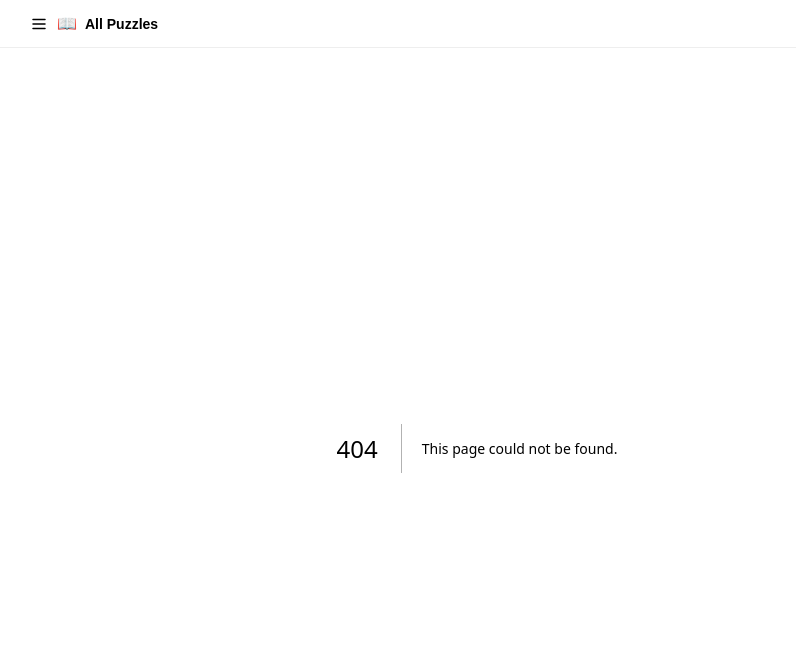
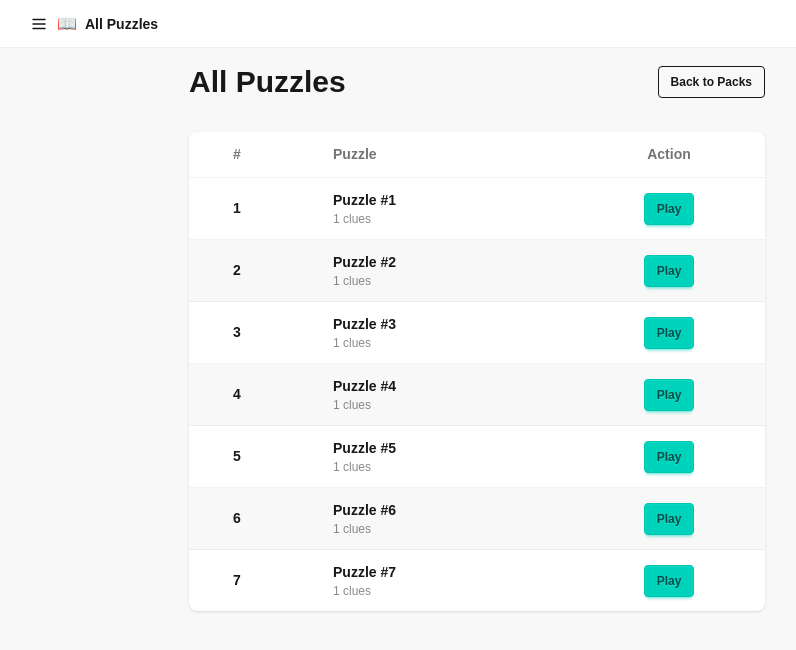
Before and after one commit to VegaSkyLabs/vega-bible-web, a Next.js app: page /puzzles in a window 1280 px wide. Before the commit this address had no page. Shown: the top 650 px of the page, without its empty margins (163-959 px from the left). Built offline with nearby package versions, Linux system fonts and the light colour scheme.

Commit message:
[Add] - Create app routes for daily, random, packs, puzzle, puzzles, and game pages

```diff
--- /dev/null
+++ b/app/daily/page.tsx
@@ -0,0 +1,19 @@
+import { getDailyPuzzle } from '@/lib/puzzles/loader';
+import SinglePuzzleGame from '@/components/SinglePuzzleGame';
+import { notFound } from 'next/navigation';
+
+export const dynamic = 'force-dynamic';
+
+export default async function DailyPuzzlePage() {
+  const puzzle = await getDailyPuzzle();
+
+  if (!puzzle) {
+    notFound();
+  }
+
+  return (
+    <div className="min-h-screen bg-base-200">
+      <SinglePuzzleGame puzzle={puzzle} />
+    </div>
+  );
+}
--- /dev/null
+++ b/app/game/[packId]/page.tsx
@@ -0,0 +1,33 @@
+import { getPuzzlePackage } from '@/lib/puzzles/loader'; // Use the new loader
+import { getAllPuzzlePackages } from '@/lib/puzzles/loader'; // For generateStaticParams
+import GameContainer from '@/components/GameContainer';
+import { notFound } from 'next/navigation';
+
+interface GamePageProps {
+  params: Promise<{
+    packId: string;
+  }>;
+  searchParams: Promise<{ [key: string]: string | string[] | undefined }>;
+}
+
+// Allow static generation of routes
+export async function generateStaticParams() {
+  const packages = await getAllPuzzlePackages(); // Fetch all package IDs
+  return packages.map((pack) => ({
+    packId: pack.id,
+  }));
+}
+
+export default async function GamePage({ params, searchParams }: GamePageProps) {
+  const resolvedParams = await params;
+  const resolvedSearchParams = await searchParams;
+
+  const puzzlePackage = await getPuzzlePackage(resolvedParams.packId);
+  const puzzleId = typeof resolvedSearchParams.puzzleId === 'string' ? resolvedSearchParams.puzzleId : undefined;
+
+  if (!puzzlePackage) {
+    notFound();
+  }
+
+  return <GameContainer puzzlePackage={puzzlePackage} initialPuzzleId={puzzleId} />;
+}
--- /dev/null
+++ b/app/packs/[packId]/page.tsx
@@ -0,0 +1,90 @@
+import { getPuzzlePackage, getAllPuzzlePackages } from '@/lib/puzzles/loader';
+import Link from 'next/link';
+import { notFound } from 'next/navigation';
+
+interface PackDetailPageProps {
+  params: Promise<{
+    packId: string;
+  }>;
+}
+
+export async function generateStaticParams() {
+  const packages = await getAllPuzzlePackages();
+  return packages.map((pack) => ({
+    packId: pack.id,
+  }));
+}
+
+export default async function PackDetailPage({ params }: PackDetailPageProps) {
+  const resolvedParams = await params;
+  const puzzlePackage = await getPuzzlePackage(resolvedParams.packId);
+
+  if (!puzzlePackage) {
+    notFound();
+  }
+
+  return (
+    <div className="min-h-screen bg-base-200 py-8 px-4">
+      <div className="max-w-4xl mx-auto">
+        {/* Header */}
+        <div className="flex items-center gap-4 mb-6">
+          <Link href="/packs" className="btn btn-circle btn-ghost btn-sm">
+            ←
+          </Link>
+          <div>
+            <h1 className="text-3xl font-bold">{puzzlePackage.title}</h1>
+            <p className="text-base-content/70">{puzzlePackage.description}</p>
+          </div>
+        </div>
+
+        {/* Pack Info */}
+        <div className="flex items-center gap-3 mb-8">
+          <div className={`badge ${
+            puzzlePackage.difficulty === 'Easy' ? 'badge-success' :
+            puzzlePackage.difficulty === 'Medium' ? 'badge-warning' : 'badge-error'
+          }`}>
+            {puzzlePackage.difficulty}
+          </div>
+          <span className="text-sm text-base-content/60">
+            {puzzlePackage.puzzles.length} puzzles
+          </span>
+        </div>
+
+        {/* Puzzle List */}
+        <div className="space-y-3">
+          {puzzlePackage.puzzles.map((puzzle, index) => (
+            <Link
+              key={puzzle.id}
+              href={`/puzzle/${puzzle.id}?packId=${puzzlePackage.id}`}
+              className="group card card-side bg-base-100 shadow-md hover:shadow-lg transition-all duration-200 hover:-translate-y-0.5"
+            >
+              <figure className="w-24 h-24 flex-shrink-0 overflow-hidden">
+                <img
+                  src={puzzle.imageClues[0]}
+                  alt={`Puzzle ${index + 1}`}
+                  className="w-full h-full object-cover blur-md saturate-50 scale-110 transition-all duration-300 group-hover:blur-sm group-hover:saturate-100"
+                />
+              </figure>
+              <div className="card-body p-4 flex-row items-center justify-between">
+                <div>
+                  <h2 className="card-title text-base">Puzzle {index + 1}</h2>
+                  <p className="text-sm text-base-content/60">{puzzle.hint}</p>
+                </div>
+                <div className="flex items-center gap-2">
+                  <span className="btn btn-primary btn-sm">Play</span>
+                </div>
+              </div>
+            </Link>
+          ))}
+        </div>
+
+        {/* Play All Option */}
+        <div className="mt-8 text-center">
+          <Link href={`/game/${puzzlePackage.id}`} className="btn btn-outline">
+            Play All Puzzles in Sequence
+          </Link>
+        </div>
+      </div>
+    </div>
+  );
+}
--- /dev/null
+++ b/app/packs/page.tsx
@@ -0,0 +1,8 @@
+import PuzzleList from '@/components/PuzzleList';
+import { getAllPuzzlePackages } from '@/lib/puzzles/loader';
+
+export default async function PacksPage() {
+  const packages = await getAllPuzzlePackages();
+
+  return <PuzzleList packages={packages} />;
+}
--- /dev/null
+++ b/app/puzzle/[puzzleId]/page.tsx
@@ -0,0 +1,41 @@
+import { getPuzzle, getAllIndividualPuzzles } from '@/lib/puzzles/loader';
+import SinglePuzzleGame from '@/components/SinglePuzzleGame';
+import { notFound } from 'next/navigation';
+
+interface PuzzlePageProps {
+  params: Promise<{
+    puzzleId: string;
+  }>;
+  searchParams: Promise<{
+    from?: string;
+    packId?: string;
+  }>;
+}
+
+// Allow static generation of routes
+export async function generateStaticParams() {
+  const puzzles = await getAllIndividualPuzzles();
+  return puzzles.map((puzzle) => ({
+    puzzleId: puzzle.id,
+  }));
+}
+
+export default async function PuzzlePage({ params, searchParams }: PuzzlePageProps) {
+  const resolvedParams = await params;
+  const resolvedSearchParams = await searchParams;
+  const puzzle = await getPuzzle(resolvedParams.puzzleId);
+
+  if (!puzzle) {
+    notFound();
+  }
+
+  // Determine back URL based on where the user came from
+  let backUrl = '/';
+  if (resolvedSearchParams.packId) {
+    backUrl = `/packs/${resolvedSearchParams.packId}`;
+  } else if (resolvedSearchParams.from === 'puzzles') {
+    backUrl = '/puzzles';
+  }
+
+  return <SinglePuzzleGame puzzle={puzzle} backUrl={backUrl} />;
+}
--- /dev/null
+++ b/app/puzzles/page.tsx
@@ -0,0 +1,48 @@
+import Link from 'next/link';
+import { getAllIndividualPuzzles } from '@/lib/puzzles/loader';
+
+export default async function PuzzlesPage() {
+  const puzzles = await getAllIndividualPuzzles();
+
+  return (
+    <div className="puzzles-list-page-container min-h-screen bg-base-200 p-4">
+      <div className="max-w-xl mx-auto">
+        <div className="flex justify-between items-center mb-8">
+          <h1 className="text-3xl font-bold">All Puzzles</h1>
+          <Link href="/" className="btn btn-outline btn-sm">Back to Packs</Link>
+        </div>
+
+        <div className="overflow-x-auto bg-base-100 rounded-box shadow">
+          <table className="table table-zebra w-full">
+            <thead>
+              <tr>
+                <th className="w-1/6 text-center">#</th>
+                <th className="w-1/2 pl-12">Puzzle</th>
+                <th className="w-1/3 text-center">Action</th>
+              </tr>
+            </thead>
+            <tbody>
+              {puzzles.map((puzzle, index) => (
+                <tr key={puzzle.id}>
+                  <td className="font-semibold text-center">{index + 1}</td>
+                  <td className="pl-12">
+                    <div className="font-bold">Puzzle #{index + 1}</div>
+                    <div className="text-xs opacity-50">{puzzle.imageClues.length} clues</div>
+                  </td>
+                  <td className="text-center">
+                    <Link
+                      href={`/puzzle/${puzzle.id}?from=puzzles`}
+                      className="btn btn-accent btn-sm"
+                    >
+                      Play
+                    </Link>
+                  </td>
+                </tr>
+              ))}
+            </tbody>
+          </table>
+        </div>
+      </div>
+    </div>
+  );
+}
--- /dev/null
+++ b/app/random/page.tsx
@@ -0,0 +1,19 @@
+import { getRandomPuzzle } from '@/lib/puzzles/loader';
+import SinglePuzzleGame from '@/components/SinglePuzzleGame';
+import { notFound } from 'next/navigation';
+
+export const dynamic = 'force-dynamic';
+
+export default async function RandomPuzzlePage() {
+  const puzzle = await getRandomPuzzle();
+
+  if (!puzzle) {
+    notFound();
+  }
+
+  return (
+    <div className="min-h-screen bg-base-200">
+      <SinglePuzzleGame puzzle={puzzle} />
+    </div>
+  );
+}
```
